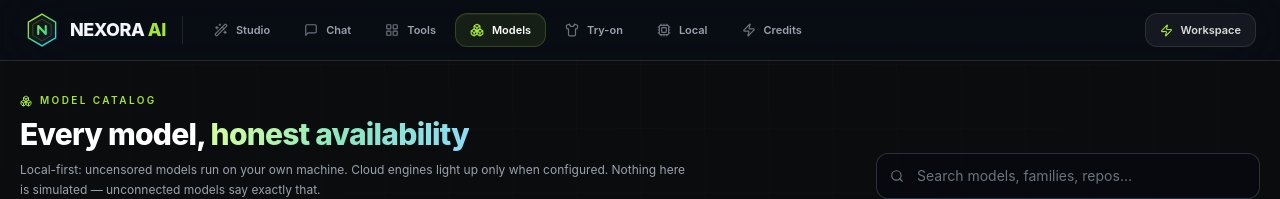
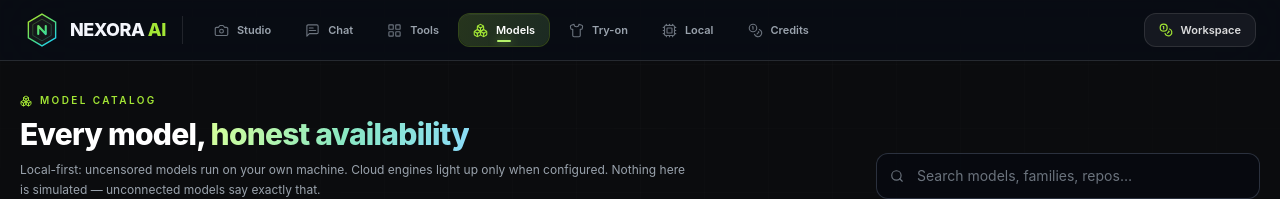
Before and after one commit to leephil1907-lab/NEXORA, a Next.js app: page /models in a window 1280 px wide. Shown: the top 199 px of the page. Built offline with nearby package versions, Linux system fonts and the light colour scheme; no server answers.

Commit message:
Use recognizable real-world navigation icons and animated states

```diff
--- a/src/components/site/navbar.tsx
+++ b/src/components/site/navbar.tsx
@@ -3,16 +3,16 @@
 import Link from "next/link";
 import { usePathname } from "next/navigation";
 import { Logo } from "@/components/ui/logo";
-import { Boxes, Cpu, LayoutGrid, MessageSquare, Shirt, WandSparkles, Zap } from "lucide-react";
+import { Boxes, Cpu, LayoutGrid, MessageSquareText, Shirt, Camera, Coins } from "lucide-react";
 
 const LINKS = [
-  { href: "/", label: "Studio", icon: WandSparkles },
-  { href: "/chat", label: "Chat", icon: MessageSquare },
+  { href: "/", label: "Studio", icon: Camera },
+  { href: "/chat", label: "Chat", icon: MessageSquareText },
   { href: "/tools", label: "Tools", icon: LayoutGrid },
   { href: "/models", label: "Models", icon: Boxes },
   { href: "/studio/try-on", label: "Try-on", icon: Shirt },
   { href: "/studio/local", label: "Local", icon: Cpu },
-  { href: "/credits", label: "Credits", icon: Zap },
+  { href: "/credits", label: "Credits", icon: Coins },
 ];
 
 export function Navbar() {
@@ -29,15 +29,15 @@ export function Navbar() {
             const active = pathname === link.href || (link.href !== "/" && pathname.startsWith(link.href));
             return (
               <Link key={link.href} href={link.href} aria-current={active ? "page" : undefined}
-                className={`group flex shrink-0 items-center gap-2 rounded-xl border px-3 py-2 text-[11px] font-semibold transition-all sm:px-3.5 ${active ? "border-lime/20 bg-lime/[.09] text-white shadow-[inset_0_1px_0_rgba(255,255,255,.05)]" : "border-transparent text-muted hover:border-white/10 hover:bg-white/[.045] hover:text-white"}`}>
-                <link.icon size={14} className={active ? "text-lime" : "text-dim group-hover:text-white"} />
+                className={`nav-link group flex shrink-0 items-center gap-2 rounded-xl border px-3 py-2 text-[11px] font-semibold transition-all duration-300 sm:px-3.5 ${active ? "border-lime/20 bg-lime/[.09] text-white shadow-[inset_0_1px_0_rgba(255,255,255,.05)]" : "border-transparent text-muted hover:border-white/10 hover:bg-white/[.045] hover:text-white"}`}>
+                <link.icon size={15} strokeWidth={1.8} aria-hidden="true" className={`motion-icon ${active ? "text-lime" : "text-dim group-hover:text-white"}`} />
                 <span>{link.label}</span>
               </Link>
             );
           })}
         </nav>
         <Link href="/studio" className="hidden shrink-0 items-center gap-2 rounded-xl border border-white/10 bg-white/[.055] px-3.5 py-2 text-[11px] font-semibold text-white/85 transition hover:border-lime/25 hover:bg-white/[.08] sm:inline-flex">
-          <Zap size={13} className="text-lime" /> Workspace
+          <Coins size={14} className="motion-icon text-lime" /> Workspace
         </Link>
       </div>
     </header>
```
